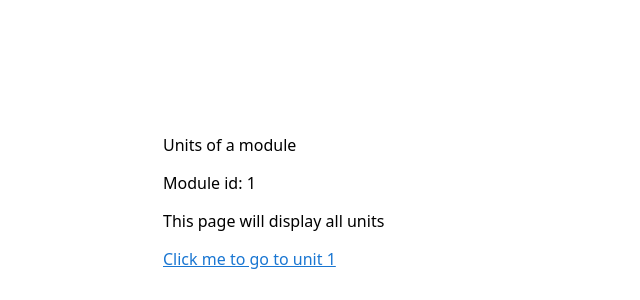
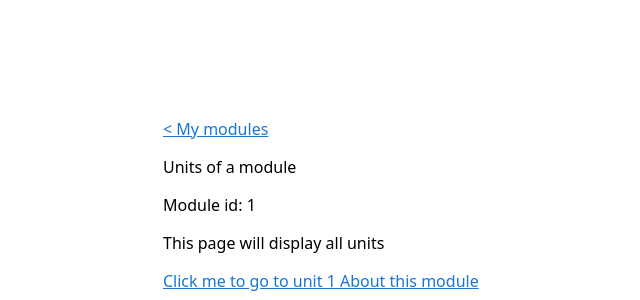
Before and after one commit to HueNUSH/Hue, a Vue app: page /modules/1 in a window 1280 px wide. Shown: the part 690-990 px from the top of the page, without its empty margins (101-741 px from the left). Before the commit the page ends 968 px from the top, so only its background shows below. Built offline with nearby package versions, Linux system fonts and the light colour scheme; a web font is replaced by a local one.

Commit message:
Link module and unit pages to their respective about pages, create back links

```diff
--- a/src/views/ModuleAbout.vue
+++ b/src/views/ModuleAbout.vue
@@ -1,6 +1,9 @@
 <template>
   <v-container fluid class="px-12 py-6">
-    About this module
+    <router-link :to="'/modules/' + $route.params.module_id">
+      < Back to module
+    </router-link>
+    <p>About this module</p>
   </v-container>
 </template>
 
--- a/src/views/ModuleUnits.vue
+++ b/src/views/ModuleUnits.vue
@@ -1,10 +1,16 @@
 <template>
   <v-container fluid class="px-12 py-6">
+    <router-link to="/modules">
+      < My modules
+    </router-link>
     <p> Units of a module </p>
     <p> Module id: {{ $route.params.module_id }}</p>
     <p>This page will display all units</p>
     <v-btn to="/modules/1/1">
       Click me to go to unit 1
+    </v-btn>
+    <v-btn :to="'/modules/' + $route.params.module_id + '/about'">
+      About this module
     </v-btn>
   </v-container>
 </template>
--- a/src/views/UnitAbout.vue
+++ b/src/views/UnitAbout.vue
@@ -1,6 +1,9 @@
 <template>
   <v-container fluid class="px-12 py-6">
-    About this unit
+    <router-link :to="'/modules/' + $route.params.module_id + '/' + $route.params.unit_no">
+      < Back to unit
+    </router-link>
+    <p>About this unit</p>
   </v-container>
 </template>
 
--- a/src/views/UnitSections.vue
+++ b/src/views/UnitSections.vue
@@ -7,6 +7,9 @@
     <p> Sections of a unit </p>
     <p> Module id: {{ $route.params.module_id }}</p>
     <p> Unit no: {{ $route.params.unit_no}} </p>
+    <v-btn :to="'/modules/' + $route.params.module_id + '/' + $route.params.unit_no + '/about'">
+      About this unit
+    </v-btn>
   </v-container>
 </template>
 
```
